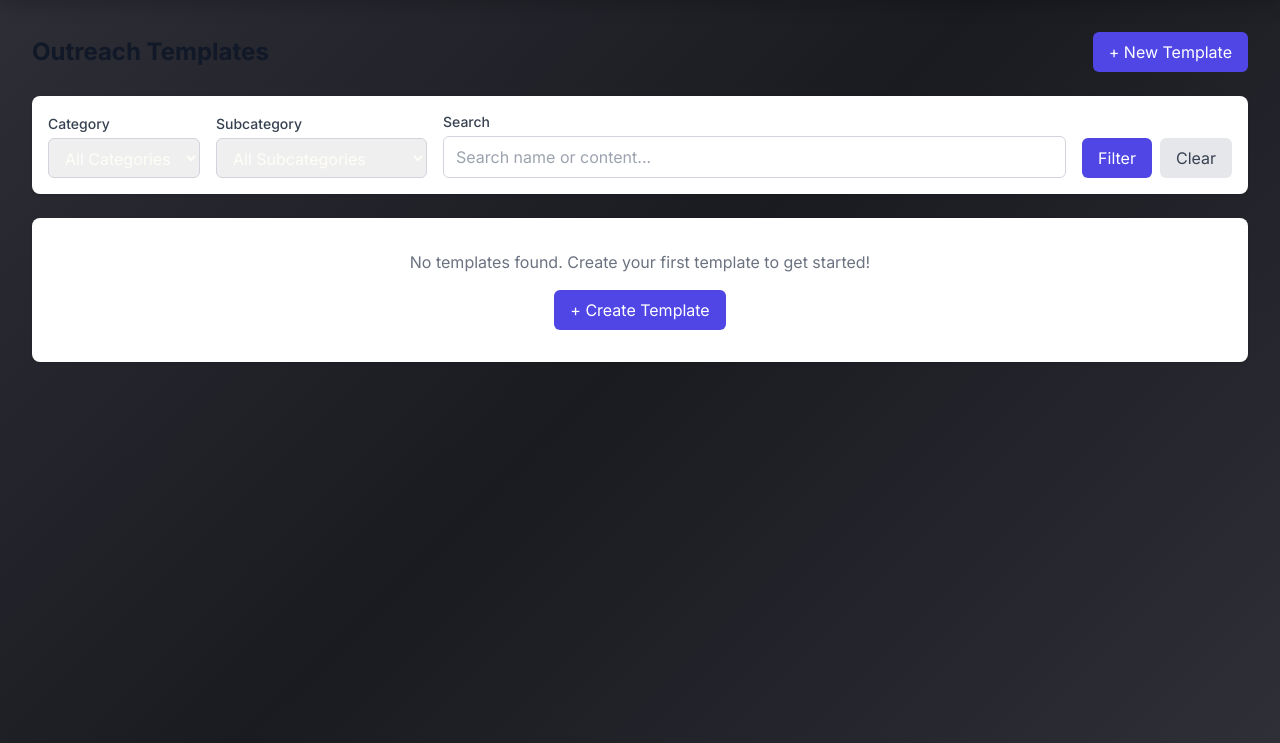
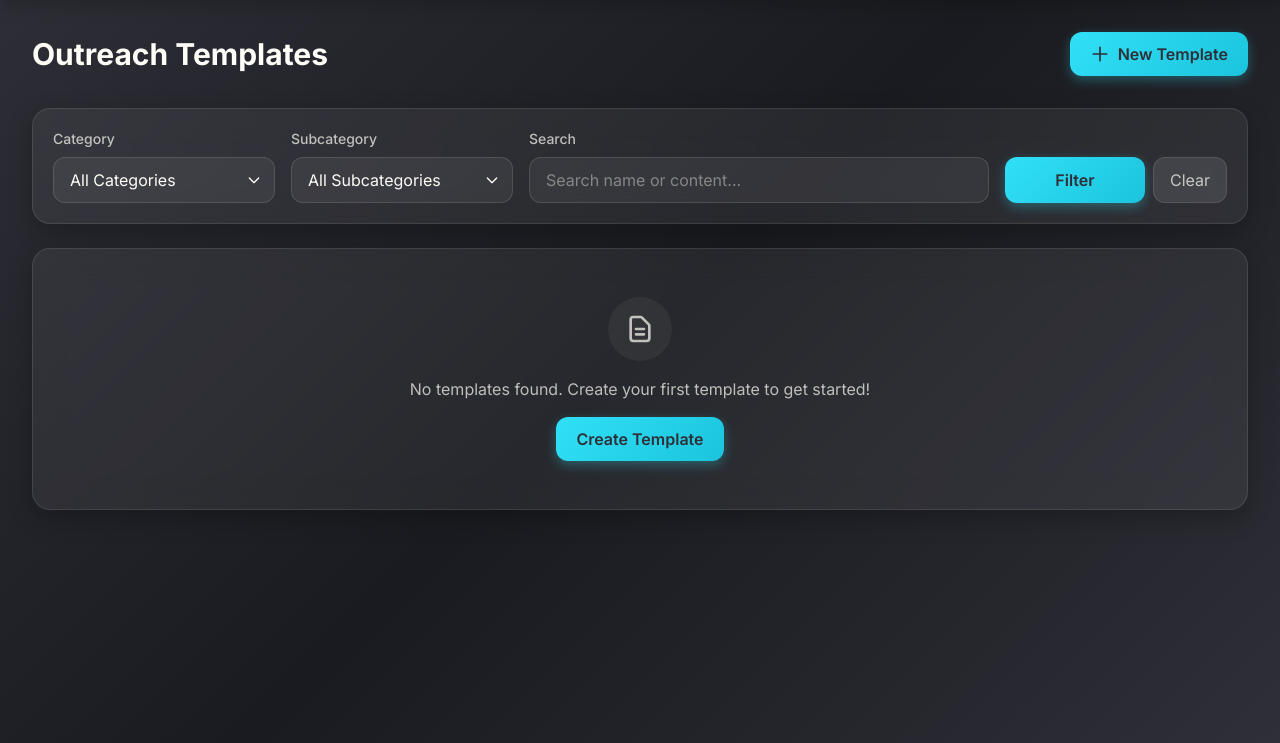
Before and after one commit to Luka-Timtam/AnchorOS, a Flask app: page /outreach-templates/ in a window 1280 px wide; the page is wider, and only the part inside the window is pictured. Shown: the part 57-800 px from the top of that part. Run offline with Flask 3, Linux system fonts and the light colour scheme; the visitor is signed in with stand-in values (Sample User, id 1); tables that the repository leaves empty hold one stand-in row (values such as "Sample post"); some libraries are stand-ins or nearby versions.

Commit message:
Update outreach templates to match the new glassmorphic design system
Apply glassmorphic styling to outreach templates, including index, form, and view pages, by updating HTML structure, CSS classes, and color schemes.

Replit-Commit-Author: Agent
Replit-Commit-Session-Id: 065942d5-3efb-42f7-9ac3-db0b347e840b
Replit-Commit-Checkpoint-Type: full_checkpoint
Replit-Commit-Event-Id: 2e0d0518-9560-415a-8652-d2ab9e04b4a8
Replit-Commit-Screenshot-Url: https://storage.googleapis.com/screenshot-production-us-central1/b8738f32-bc16-447e-b417-2608c1414ed0/065942d5-3efb-42f7-9ac3-db0b347e840b/oS59tXH
Replit-Helium-Checkpoint-Created: true

```diff
--- a/templates/outreach_templates/index.html
+++ b/templates/outreach_templates/index.html
@@ -3,18 +3,21 @@
 {% block title %}Outreach Templates - Personal CRM{% endblock %}
 
 {% block content %}
-<div class="flex justify-between items-center mb-6">
-    <h1 class="text-2xl font-bold text-gray-900">Outreach Templates</h1>
-    <a href="{{ url_for('outreach_templates.new') }}" class="bg-indigo-600 text-white px-4 py-2 rounded-md hover:bg-indigo-700">
-        + New Template
+<div class="flex justify-between items-center mb-8">
+    <h1 class="text-3xl font-bold text-high">Outreach Templates</h1>
+    <a href="{{ url_for('outreach_templates.new') }}" class="btn-primary flex items-center gap-2">
+        <svg class="w-5 h-5" fill="none" stroke="currentColor" viewBox="0 0 24 24">
+            <path stroke-linecap="round" stroke-linejoin="round" stroke-width="2" d="M12 4v16m8-8H4"></path>
+        </svg>
+        New Template
     </a>
 </div>
 
-<div class="bg-white rounded-lg shadow p-4 mb-6">
-    <form method="GET" class="flex flex-wrap gap-4 items-end">
+<div class="glass-card p-5 mb-6">
+    <form method="GET" class="grid grid-cols-1 md:grid-cols-5 gap-4 items-end">
         <div>
-            <label class="block text-sm font-medium text-gray-700 mb-1">Category</label>
-            <select name="category" class="border border-gray-300 rounded-md px-3 py-2 focus:ring-indigo-500 focus:border-indigo-500">
+            <label class="block text-sm font-medium text-medium mb-2">Category</label>
+            <select name="category" class="w-full select-glass">
                 <option value="">All Categories</option>
                 {% for cat in categories %}
                 <option value="{{ cat }}" {% if current_category == cat %}selected{% endif %}>{{ cat|title }}</option>
@@ -22,65 +25,65 @@
             </select>
         </div>
         <div>
-            <label class="block text-sm font-medium text-gray-700 mb-1">Subcategory</label>
-            <select name="subcategory" class="border border-gray-300 rounded-md px-3 py-2 focus:ring-indigo-500 focus:border-indigo-500">
+            <label class="block text-sm font-medium text-medium mb-2">Subcategory</label>
+            <select name="subcategory" class="w-full select-glass">
                 <option value="">All Subcategories</option>
                 {% for sub in subcategories %}
                 <option value="{{ sub }}" {% if current_subcategory == sub %}selected{% endif %}>{{ sub|replace('_', ' ')|title }}</option>
                 {% endfor %}
             </select>
         </div>
-        <div class="flex-1 min-w-48">
-            <label class="block text-sm font-medium text-gray-700 mb-1">Search</label>
+        <div class="md:col-span-2">
+            <label class="block text-sm font-medium text-medium mb-2">Search</label>
             <input type="text" name="search" value="{{ current_search }}" placeholder="Search name or content..."
-                   class="w-full border border-gray-300 rounded-md px-3 py-2 focus:ring-indigo-500 focus:border-indigo-500">
+                   class="w-full input-glass">
         </div>
         <div class="flex gap-2">
-            <button type="submit" class="bg-indigo-600 text-white px-4 py-2 rounded-md hover:bg-indigo-700">Filter</button>
-            <a href="{{ url_for('outreach_templates.index') }}" class="bg-gray-200 text-gray-700 px-4 py-2 rounded-md hover:bg-gray-300">Clear</a>
+            <button type="submit" class="flex-1 btn-primary">Filter</button>
+            <a href="{{ url_for('outreach_templates.index') }}" class="px-4 py-2.5 rounded-xl bg-white/10 border border-white/10 text-medium hover:bg-white/20 transition-colors">Clear</a>
         </div>
     </form>
 </div>
 
 {% if email_templates %}
-<div class="mb-8">
-    <h2 class="text-lg font-semibold text-gray-900 mb-4 flex items-center">
-        <span class="bg-blue-100 text-blue-800 px-2 py-1 rounded-md mr-2">Email</span>
-        Templates ({{ email_templates|length }})
-    </h2>
-    <div class="bg-white rounded-lg shadow overflow-hidden">
-        <table class="min-w-full divide-y divide-gray-200">
-            <thead class="bg-gray-50">
+<div class="mb-6">
+    <div class="flex items-center gap-3 mb-4">
+        <span class="px-3 py-1 rounded-lg bg-blue-500/20 text-blue-400 font-medium text-sm">Email</span>
+        <h2 class="text-lg font-semibold text-high">Templates ({{ email_templates|length }})</h2>
+    </div>
+    <div class="glass-card overflow-hidden">
+        <table class="min-w-full table-glass">
+            <thead>
                 <tr>
-                    <th class="px-4 py-3 text-left text-xs font-medium text-gray-500 uppercase">Name</th>
-                    <th class="px-4 py-3 text-left text-xs font-medium text-gray-500 uppercase">Subcategory</th>
-                    <th class="px-4 py-3 text-left text-xs font-medium text-gray-500 uppercase">Preview</th>
-                    <th class="px-4 py-3 text-right text-xs font-medium text-gray-500 uppercase">Actions</th>
+                    <th class="text-left">Name</th>
+                    <th class="text-left">Subcategory</th>
+                    <th class="text-left">Preview</th>
+                    <th class="text-right">Actions</th>
                 </tr>
             </thead>
-            <tbody class="divide-y divide-gray-200">
+            <tbody>
                 {% for template in email_templates %}
-                <tr class="hover:bg-gray-50">
-                    <td class="px-4 py-3">
-                        <div class="flex items-center">
+                <tr>
+                    <td>
+                        <div class="flex items-center gap-2">
                             {% if template.is_favourite %}
-                            <span class="text-yellow-500 mr-2">&#9733;</span>
+                            <span class="text-yellow-400">&#9733;</span>
                             {% endif %}
-                            <span class="font-medium text-gray-900">{{ template.name }}</span>
+                            <span class="font-medium text-high">{{ template.name }}</span>
                         </div>
                     </td>
-                    <td class="px-4 py-3 text-sm text-gray-600">{{ template.subcategory|replace('_', ' ')|title if template.subcategory else '-' }}</td>
-                    <td class="px-4 py-3 text-sm text-gray-500 max-w-xs truncate">{{ template.content[:80] }}{% if template.content|length > 80 %}...{% endif %}</td>
-                    <td class="px-4 py-3 text-right">
-                        <div class="flex justify-end gap-2">
-                            <a href="{{ url_for('outreach_templates.view', id=template.id) }}" class="text-indigo-600 hover:text-indigo-900 text-sm">View</a>
-                            <a href="{{ url_for('outreach_templates.edit', id=template.id) }}" class="text-gray-600 hover:text-gray-900 text-sm">Edit</a>
-                            <button onclick="copyToClipboard({{ template.id }}, `{{ template.content|e }}`)" class="text-green-600 hover:text-green-900 text-sm">Copy</button>
-                            <button onclick="toggleFavourite({{ template.id }})" class="text-yellow-600 hover:text-yellow-900 text-sm" id="fav-btn-{{ template.id }}">
+                    <td class="text-medium">{{ template.subcategory|replace('_', ' ')|title if template.subcategory else '-' }}</td>
+                    <td class="text-low max-w-xs truncate">{{ template.content[:80] }}{% if template.content|length > 80 %}...{% endif %}</td>
+                    <td class="text-right">
+                        <div class="flex justify-end gap-3">
+                            <a href="{{ url_for('outreach_templates.view', id=template.id) }}" class="text-aqua hover:text-aqua/80 text-sm transition-colors">View</a>
+                            <a href="{{ url_for('outreach_templates.edit', id=template.id) }}" class="text-medium hover:text-high text-sm transition-colors">Edit</a>
+                            <button onclick="copyToClipboard({{ template.id }}, `{{ template.content|e }}`)" class="text-green-400 hover:text-green-300 text-sm transition-colors">Copy</button>
+                            <button onclick="toggleFavourite({{ template.id }})" class="text-yellow-400 hover:text-yellow-300 text-sm transition-colors" id="fav-btn-{{ template.id }}">
                                 {% if template.is_favourite %}Unfav{% else %}Fav{% endif %}
                             </button>
                             <form method="POST" action="{{ url_for('outreach_templates.delete', id=template.id) }}" class="inline" onsubmit="return confirm('Delete this template?')">
-                                <button type="submit" class="text-red-600 hover:text-red-900 text-sm">Delete</button>
+                                <button type="submit" class="text-cinnabar hover:text-cinnabar/80 text-sm transition-colors">Delete</button>
                             </form>
                         </div>
                     </td>
@@ -93,44 +96,44 @@
 {% endif %}
 
 {% if dm_templates %}
-<div class="mb-8">
-    <h2 class="text-lg font-semibold text-gray-900 mb-4 flex items-center">
-        <span class="bg-purple-100 text-purple-800 px-2 py-1 rounded-md mr-2">DM</span>
-        Templates ({{ dm_templates|length }})
-    </h2>
-    <div class="bg-white rounded-lg shadow overflow-hidden">
-        <table class="min-w-full divide-y divide-gray-200">
-            <thead class="bg-gray-50">
+<div class="mb-6">
+    <div class="flex items-center gap-3 mb-4">
+        <span class="px-3 py-1 rounded-lg bg-purple-500/20 text-purple-400 font-medium text-sm">DM</span>
+        <h2 class="text-lg font-semibold text-high">Templates ({{ dm_templates|length }})</h2>
+    </div>
+    <div class="glass-card overflow-hidden">
+        <table class="min-w-full table-glass">
+            <thead>
                 <tr>
-                    <th class="px-4 py-3 text-left text-xs font-medium text-gray-500 uppercase">Name</th>
-                    <th class="px-4 py-3 text-left text-xs font-medium text-gray-500 uppercase">Subcategory</th>
-                    <th class="px-4 py-3 text-left text-xs font-medium text-gray-500 uppercase">Preview</th>
-                    <th class="px-4 py-3 text-right text-xs font-medium text-gray-500 uppercase">Actions</th>
+                    <th class="text-left">Name</th>
+                    <th class="text-left">Subcategory</th>
+                    <th class="text-left">Preview</th>
+                    <th class="text-right">Actions</th>
                 </tr>
             </thead>
-            <tbody class="divide-y divide-gray-200">
+            <tbody>
                 {% for template in dm_templates %}
-                <tr class="hover:bg-gray-50">
-                    <td class="px-4 py-3">
-                        <div class="flex items-center">
+                <tr>
+                    <td>
+                        <div class="flex items-center gap-2">
                             {% if template.is_favourite %}
-                            <span class="text-yellow-500 mr-2">&#9733;</span>
+                            <span class="text-yellow-400">&#9733;</span>
                             {% endif %}
-                            <span class="font-medium text-gray-900">{{ template.name }}</span>
+                            <span class="font-medium text-high">{{ template.name }}</span>
                         </div>
                     </td>
-                    <td class="px-4 py-3 text-sm text-gray-600">{{ template.subcategory|replace('_', ' ')|title if template.subcategory else '-' }}</td>
-                    <td class="px-4 py-3 text-sm text-gray-500 max-w-xs truncate">{{ template.content[:80] }}{% if template.content|length > 80 %}...{% endif %}</td>
-                    <td class="px-4 py-3 text-right">
-                        <div class="flex justify-end gap-2">
-                            <a href="{{ url_for('outreach_templates.view', id=template.id) }}" class="text-indigo-600 hover:text-indigo-900 text-sm">View</a>
-                            <a href="{{ url_for('outreach_templates.edit', id=template.id) }}" class="text-gray-600 hover:text-gray-900 text-sm">Edit</a>
-                            <button onclick="copyToClipboard({{ template.id }}, `{{ template.content|e }}`)" class="text-green-600 hover:text-green-900 text-sm">Copy</button>
-                            <button onclick="toggleFavourite({{ template.id }})" class="text-yellow-600 hover:text-yellow-900 text-sm" id="fav-btn-{{ template.id }}">
+                    <td class="text-medium">{{ template.subcategory|replace('_', ' ')|title if template.subcategory else '-' }}</td>
+                    <td class="text-low max-w-xs truncate">{{ template.content[:80] }}{% if template.content|length > 80 %}...{% endif %}</td>
+                    <td class="text-right">
+                        <div class="flex justify-end gap-3">
+                            <a href="{{ url_for('outreach_templates.view', id=template.id) }}" class="text-aqua hover:text-aqua/80 text-sm transition-colors">View</a>
+                            <a href="{{ url_for('outreach_templates.edit', id=template.id) }}" class="text-medium hover:text-high text-sm transition-colors">Edit</a>
+                            <button onclick="copyToClipboard({{ template.id }}, `{{ template.content|e }}`)" class="text-green-400 hover:text-green-300 text-sm transition-colors">Copy</button>
+                            <button onclick="toggleFavourite({{ template.id }})" class="text-yellow-400 hover:text-yellow-300 text-sm transition-colors" id="fav-btn-{{ template.id }}">
                                 {% if template.is_favourite %}Unfav{% else %}Fav{% endif %}
                             </button>
                             <form method="POST" action="{{ url_for('outreach_templates.delete', id=template.id) }}" class="inline" onsubmit="return confirm('Delete this template?')">
-                                <button type="submit" class="text-red-600 hover:text-red-900 text-sm">Delete</button>
+                                <button type="submit" class="text-cinnabar hover:text-cinnabar/80 text-sm transition-colors">Delete</button>
                             </form>
                         </div>
                     </td>
@@ -143,44 +146,44 @@
 {% endif %}
 
 {% if call_templates %}
-<div class="mb-8">
-    <h2 class="text-lg font-semibold text-gray-900 mb-4 flex items-center">
-        <span class="bg-green-100 text-green-800 px-2 py-1 rounded-md mr-2">Call</span>
-        Scripts ({{ call_templates|length }})
-    </h2>
-    <div class="bg-white rounded-lg shadow overflow-hidden">
-        <table class="min-w-full divide-y divide-gray-200">
-            <thead class="bg-gray-50">
+<div class="mb-6">
+    <div class="flex items-center gap-3 mb-4">
+        <span class="px-3 py-1 rounded-lg bg-green-500/20 text-green-400 font-medium text-sm">Call</span>
+        <h2 class="text-lg font-semibold text-high">Scripts ({{ call_templates|length }})</h2>
+    </div>
+    <div class="glass-card overflow-hidden">
+        <table class="min-w-full table-glass">
+            <thead>
                 <tr>
-                    <th class="px-4 py-3 text-left text-xs font-medium text-gray-500 uppercase">Name</th>
-                    <th class="px-4 py-3 text-left text-xs font-medium text-gray-500 uppercase">Subcategory</th>
-                    <th class="px-4 py-3 text-left text-xs font-medium text-gray-500 uppercase">Preview</th>
-                    <th class="px-4 py-3 text-right text-xs font-medium text-gray-500 uppercase">Actions</th>
+                    <th class="text-left">Name</th>
+                    <th class="text-left">Subcategory</th>
+                    <th class="text-left">Preview</th>
+                    <th class="text-right">Actions</th>
                 </tr>
             </thead>
-            <tbody class="divide-y divide-gray-200">
+            <tbody>
                 {% for template in call_templates %}
-                <tr class="hover:bg-gray-50">
-                    <td class="px-4 py-3">
-                        <div class="flex items-center">
+                <tr>
+                    <td>
+                        <div class="flex items-center gap-2">
                             {% if template.is_favourite %}
-                            <span class="text-yellow-500 mr-2">&#9733;</span>
+                            <span class="text-yellow-400">&#9733;</span>
                             {% endif %}
-                            <span class="font-medium text-gray-900">{{ template.name }}</span>
+                            <span class="font-medium text-high">{{ template.name }}</span>
                         </div>
                     </td>
-                    <td class="px-4 py-3 text-sm text-gray-600">{{ template.subcategory|replace('_', ' ')|title if template.subcategory else '-' }}</td>
-                    <td class="px-4 py-3 text-sm text-gray-500 max-w-xs truncate">{{ template.content[:80] }}{% if template.content|length > 80 %}...{% endif %}</td>
-                    <td class="px-4 py-3 text-right">
-                        <div class="flex justify-end gap-2">
-                            <a href="{{ url_for('outreach_templates.view', id=template.id) }}" class="text-indigo-600 hover:text-indigo-900 text-sm">View</a>
-                            <a href="{{ url_for('outreach_templates.edit', id=template.id) }}" class="text-gray-600 hover:text-gray-900 text-sm">Edit</a>
-                            <button onclick="copyToClipboard({{ template.id }}, `{{ template.content|e }}`)" class="text-green-600 hover:text-green-900 text-sm">Copy</button>
-                            <button onclick="toggleFavourite({{ template.id }})" class="text-yellow-600 hover:text-yellow-900 text-sm" id="fav-btn-{{ template.id }}">
+                    <td class="text-medium">{{ template.subcategory|replace('_', ' ')|title if template.subcategory else '-' }}</td>
+                    <td class="text-low max-w-xs truncate">{{ template.content[:80] }}{% if template.content|length > 80 %}...{% endif %}</td>
+                    <td class="text-right">
+                        <div class="flex justify-end gap-3">
+                            <a href="{{ url_for('outreach_templates.view', id=template.id) }}" class="text-aqua hover:text-aqua/80 text-sm transition-colors">View</a>
+                            <a href="{{ url_for('outreach_templates.edit', id=template.id) }}" class="text-medium hover:text-high text-sm transition-colors">Edit</a>
+                            <button onclick="copyToClipboard({{ template.id }}, `{{ template.content|e }}`)" class="text-green-400 hover:text-green-300 text-sm transition-colors">Copy</button>
+                            <button onclick="toggleFavourite({{ template.id }})" class="text-yellow-400 hover:text-yellow-300 text-sm transition-colors" id="fav-btn-{{ template.id }}">
                                 {% if template.is_favourite %}Unfav{% else %}Fav{% endif %}
                             </button>
                             <form method="POST" action="{{ url_for('outreach_templates.delete', id=template.id) }}" class="inline" onsubmit="return confirm('Delete this template?')">
-                                <button type="submit" class="text-red-600 hover:text-red-900 text-sm">Delete</button>
+                                <button type="submit" class="text-cinnabar hover:text-cinnabar/80 text-sm transition-colors">Delete</button>
                             </form>
                         </div>
                     </td>
@@ -193,14 +196,21 @@
 {% endif %}
 
 {% if not email_templates and not dm_templates and not call_templates %}
-<div class="bg-white rounded-lg shadow p-8 text-center">
-    <p class="text-gray-500 mb-4">No templates found. Create your first template to get started!</p>
-    <a href="{{ url_for('outreach_templates.new') }}" class="inline-block bg-indigo-600 text-white px-4 py-2 rounded-md hover:bg-indigo-700">
-        + Create Template
+<div class="glass-card p-12 text-center">
+    <div class="w-16 h-16 mx-auto mb-4 rounded-full bg-white/5 flex items-center justify-center">
+        <svg class="w-8 h-8 text-medium" fill="none" stroke="currentColor" viewBox="0 0 24 24">
+            <path stroke-linecap="round" stroke-linejoin="round" stroke-width="2" d="M9 12h6m-6 4h6m2 5H7a2 2 0 01-2-2V5a2 2 0 012-2h5.586a1 1 0 01.707.293l5.414 5.414a1 1 0 01.293.707V19a2 2 0 01-2 2z"></path>
+        </svg>
+    </div>
+    <p class="text-medium mb-4">No templates found. Create your first template to get started!</p>
+    <a href="{{ url_for('outreach_templates.new') }}" class="inline-block btn-primary">
+        Create Template
     </a>
 </div>
 {% endif %}
+{% endblock %}
 
+{% block scripts %}
 <script>
 function copyToClipboard(id, content) {
     const decoded = content.replace(/&amp;/g, '&').replace(/&lt;/g, '<').replace(/&gt;/g, '>').replace(/&quot;/g, '"').replace(/&#39;/g, "'");
```
Also changed, not shown: templates/outreach_templates/form.html (+27 -19 lines), templates/outreach_templates/view.html (+23 -16 lines).
